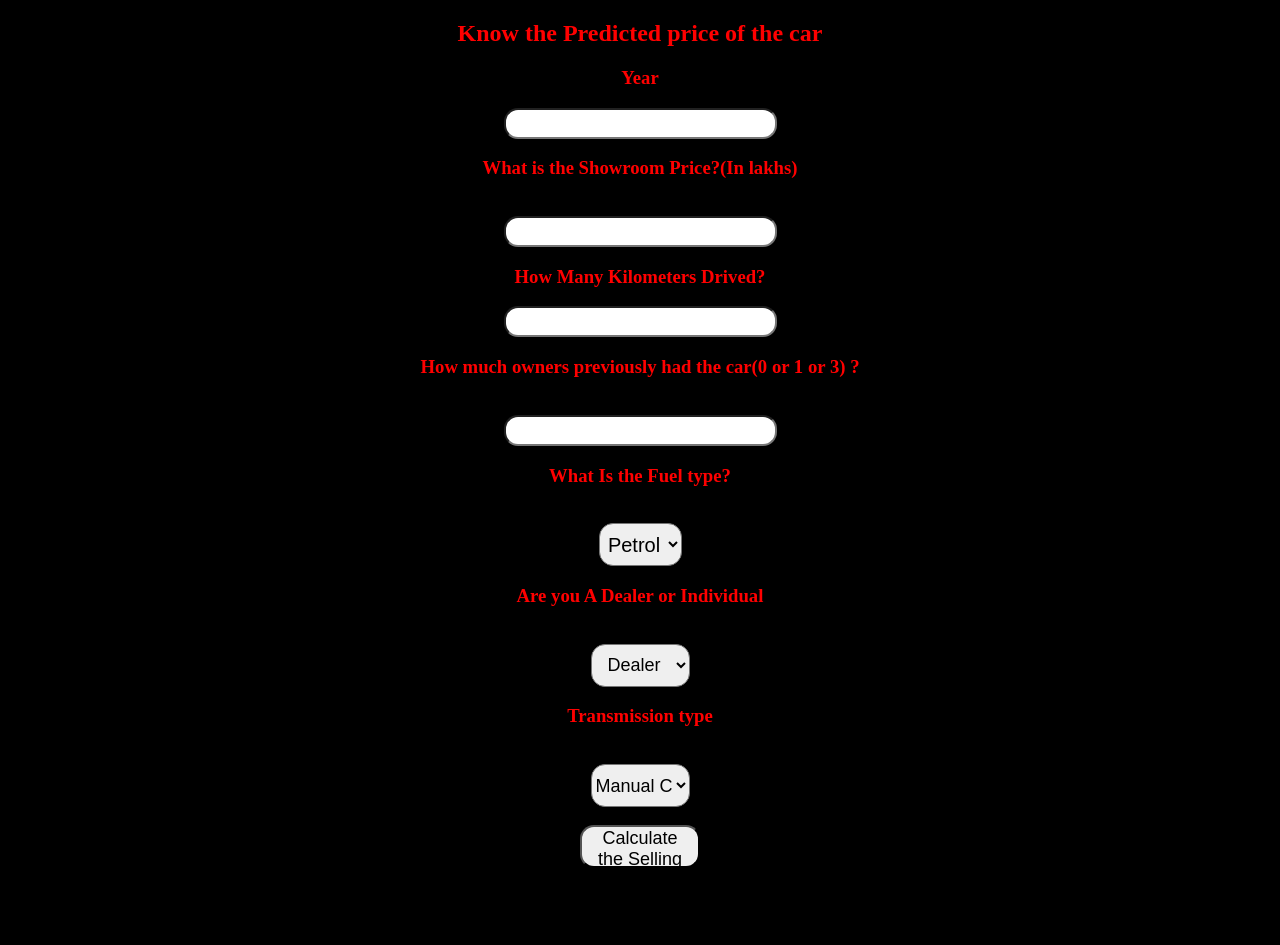
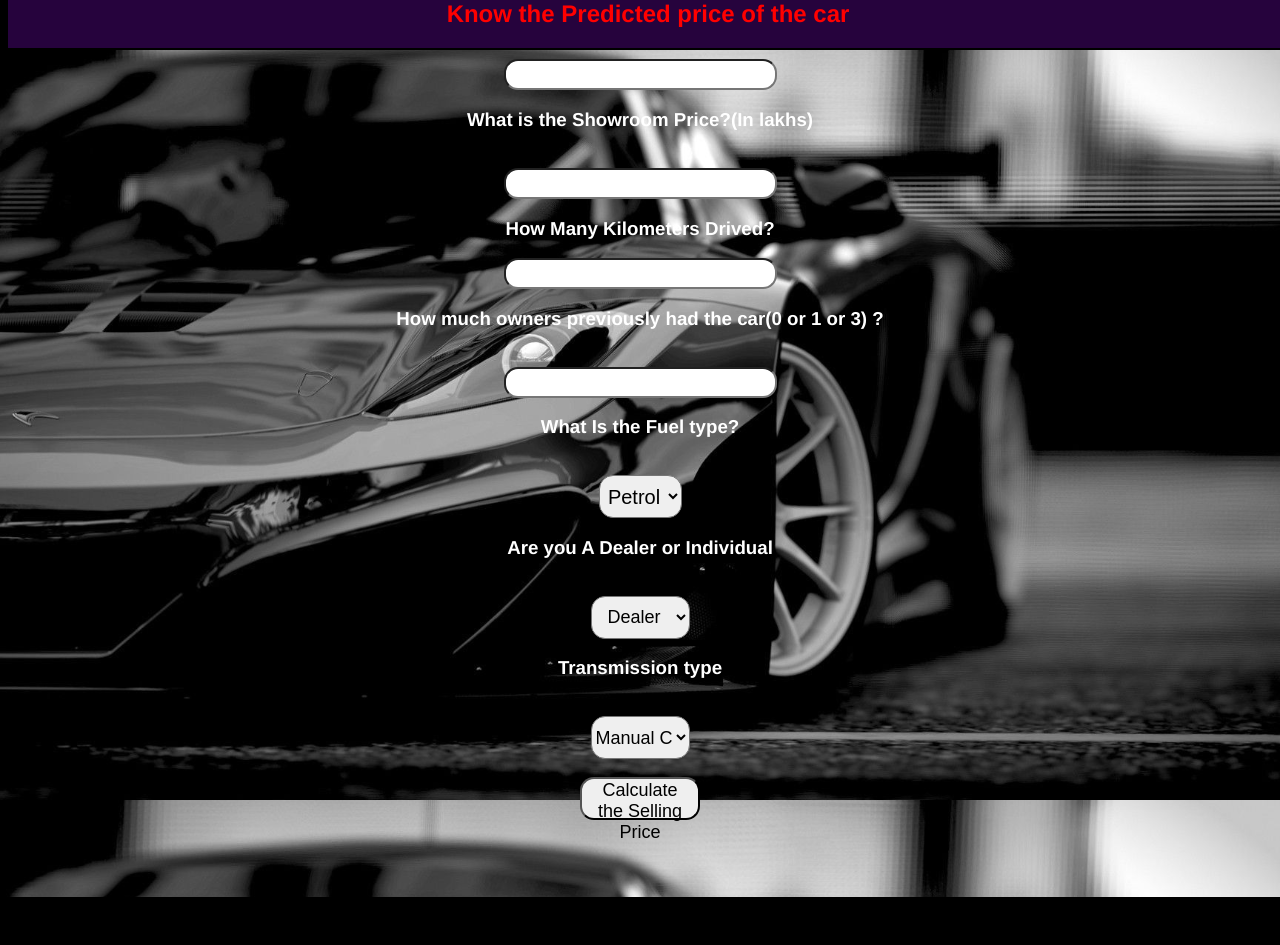
Before and after one commit to ucifer7964/Car-Price-Prediction, a Flask app: page / in a window 1280 px wide. After the commit the page ends 897 px from the top, so only its background shows below. Run offline with Flask 2, Linux system fonts and the light colour scheme; parts of the project's set-up code (start-up, migrations or seed data) failed here and were passed over.

Commit message:
changed templates

```diff
--- a/templates/Index.html
+++ b/templates/Index.html
@@ -9,9 +9,9 @@
 
 <body>
 
-    <div style="color:red">
+    <div style="color:white">
         <form action="{{ url_for('predict')}}" method="post">
-            <h2>Know the Predicted price of the car</h2>
+            <h2 >Know the Predicted price of the car</h2>
             <h3>Year</h3>
             <input id="first" name="Year" type="number ">
             <h3>What is the Showroom Price?(In lakhs)</h3><br><input id="second" name="Present_Price" required="required">
@@ -47,10 +47,27 @@
 
 
     <style>
+
+        h2{
+            margin-top:0px;
+            margin-left:0px;
+            height:6%;
+            color:red;
+            border-bottom:2px solid black;
+            background-color:#26033d;
+            position:fixed;
+            width:100%;
+            top:0px;
+        }
         body {
             background-color: black;
             text-align: center;
             padding: 0px;
+            background-image:url('blackcar.jpg');
+            background-repeat: no-repeat;
+            background-attachment: fixed;
+            background-size: cover;
+            font-family: sohne, "Helvetica Neue", Helvetica, Arial, sans-serif;
         }
 
         #research {
```
Also changed, not shown: templates/blackcar.jpg (added), templates/carimage.jpeg (added).
